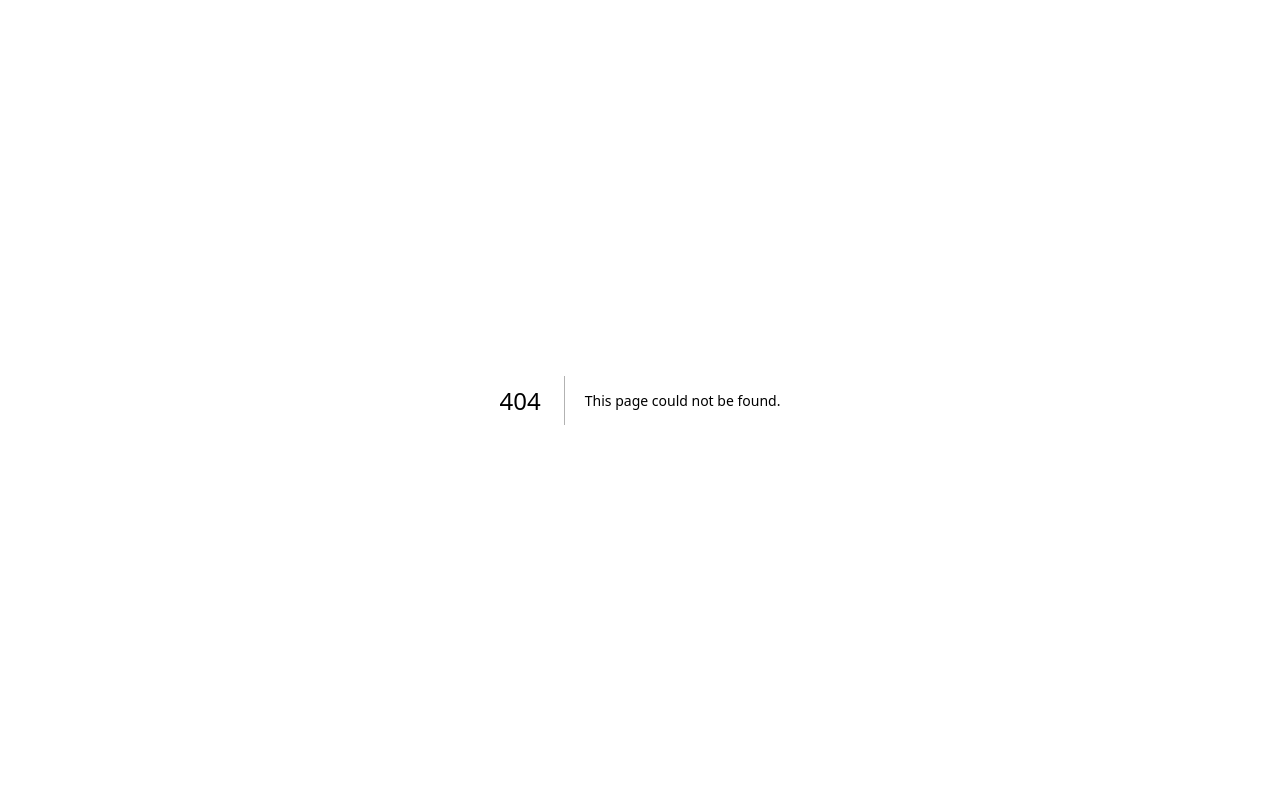
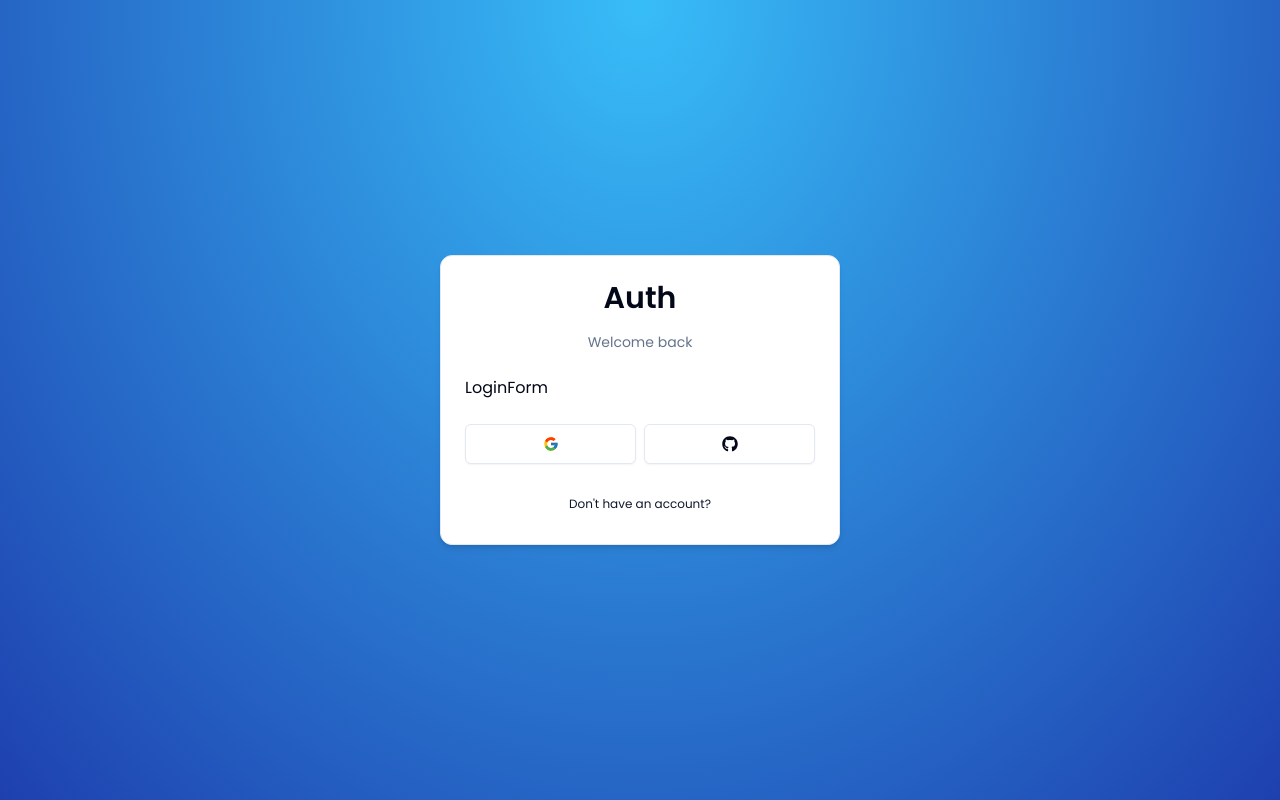
Before and after one commit to enzomachadodev/next-auth-toolkit, a Next.js app: page /auth/login in a window 1280 px wide. Before the commit this address had no page. Built offline with nearby package versions, Linux system fonts and the light colour scheme.

Commit message:
feat: create card wrapper component

```diff
--- a/package.json
+++ b/package.json
@@ -12,10 +12,10 @@
     "@radix-ui/react-slot": "^1.1.0",
     "class-variance-authority": "^0.7.0",
     "clsx": "^2.1.1",
-    "lucide-react": "^0.454.0",
     "next": "15.0.2",
     "react": "19.0.0-rc-02c0e824-20241028",
     "react-dom": "19.0.0-rc-02c0e824-20241028",
+    "react-icons": "^5.3.0",
     "tailwind-merge": "^2.5.4",
     "tailwindcss-animate": "^1.0.7"
   },
--- /dev/null
+++ b/src/app/auth/layout.tsx
@@ -0,0 +1,11 @@
+import React from "react";
+
+const AuthLayout = ({ children }: { children: React.ReactNode }) => {
+  return (
+    <div className="bg-blue-gradient flex h-full w-full items-center justify-center">
+      {children}
+    </div>
+  );
+};
+
+export default AuthLayout;
--- /dev/null
+++ b/src/app/auth/login/page.tsx
@@ -0,0 +1,7 @@
+import { LoginForm } from "@/components/auth/login-form";
+
+const LoginPage = () => {
+  return <LoginForm />;
+};
+
+export default LoginPage;
--- a/src/app/globals.css
+++ b/src/app/globals.css
@@ -72,3 +72,9 @@
     @apply bg-background font-sans text-foreground;
   }
 }
+
+@layer utilities {
+  .bg-blue-gradient {
+    @apply bg-[radial-gradient(ellipse_at_top,_var(--tw-gradient-stops))] from-sky-400 to-blue-800;
+  }
+}
--- a/src/app/page.tsx
+++ b/src/app/page.tsx
@@ -3,7 +3,7 @@
 
 export default function Home() {
   return (
-    <main className="from sky-400 flex h-full w-full items-center justify-center bg-[radial-gradient(ellipse_at_top,_var(--tw-gradient-stops))] from-sky-400 to-blue-800">
+    <main className="from sky-400 bg-blue-gradient flex h-full w-full items-center justify-center">
       <div className="space-y-6 text-center">
         <h1 className="text-6xl font-semibold text-white drop-shadow-md">
           Auth
--- /dev/null
+++ b/src/components/auth/back-button.tsx
@@ -0,0 +1,17 @@
+"use client";
+
+import Link from "next/link";
+import { Button } from "../ui/button";
+
+interface BackButtonProps {
+  href: string;
+  label: string;
+}
+
+export const BackButton = ({ href, label }: BackButtonProps) => {
+  return (
+    <Button variant="link" className="w-full font-normal" size="sm" asChild>
+      <Link href={href}>{label}</Link>
+    </Button>
+  );
+};
--- /dev/null
+++ b/src/components/auth/card-wrapper.tsx
@@ -0,0 +1,37 @@
+import { Card, CardContent, CardFooter, CardHeader } from "../ui/card";
+import { BackButton } from "./back-button";
+import { Header } from "./header";
+import { Social } from "./social";
+
+interface CardWrapperProps {
+  children: React.ReactNode;
+  headerLabel: string;
+  backButtonLabel: string;
+  backButtonHref: string;
+  showSocial?: boolean;
+}
+
+export const CardWrapper = ({
+  children,
+  headerLabel,
+  backButtonLabel,
+  backButtonHref,
+  showSocial,
+}: CardWrapperProps) => {
+  return (
+    <Card className="w-full max-w-[400px] shadow-md">
+      <CardHeader>
+        <Header label={headerLabel} />
+      </CardHeader>
+      <CardContent>{children}</CardContent>
+      {showSocial && (
+        <CardFooter>
+          <Social />
+        </CardFooter>
+      )}
+      <CardFooter>
+        <BackButton href={backButtonHref} label={backButtonLabel} />
+      </CardFooter>
+    </Card>
+  );
+};
--- /dev/null
+++ b/src/components/auth/header.tsx
@@ -0,0 +1,13 @@
+import { cn } from "@/lib/utils";
+
+interface HeaderProps {
+  label: string;
+}
+export const Header = ({ label }: HeaderProps) => {
+  return (
+    <header className="flex w-full flex-col items-center justify-center gap-y-4">
+      <h1 className={cn("text-3xl font-semibold")}> Auth</h1>
+      <p className="text-sm text-muted-foreground">{label}</p>
+    </header>
+  );
+};
--- /dev/null
+++ b/src/components/auth/login-form.tsx
@@ -0,0 +1,14 @@
+import { CardWrapper } from "./card-wrapper";
+
+export const LoginForm = () => {
+  return (
+    <CardWrapper
+      headerLabel="Welcome back"
+      backButtonLabel="Don't have an account?"
+      backButtonHref="/auth/register"
+      showSocial
+    >
+      LoginForm
+    </CardWrapper>
+  );
+};
--- /dev/null
+++ b/src/components/auth/social.tsx
@@ -0,0 +1,18 @@
+"use client";
+
+import { FcGoogle } from "react-icons/fc";
+import { FaGithub } from "react-icons/fa";
+import { Button } from "../ui/button";
+
+export const Social = () => {
+  return (
+    <div className="flex w-full items-center gap-x-2">
+      <Button className="w-full" variant="outline" size="lg" onClick={() => {}}>
+        <FcGoogle className="h-5 w-5" />
+      </Button>
+      <Button className="w-full" variant="outline" size="lg" onClick={() => {}}>
+        <FaGithub className="h-5 w-5" />
+      </Button>
+    </div>
+  );
+};
--- /dev/null
+++ b/src/components/ui/card.tsx
@@ -0,0 +1,76 @@
+import * as React from "react"
+
+import { cn } from "@/lib/utils"
+
+const Card = React.forwardRef<
+  HTMLDivElement,
+  React.HTMLAttributes<HTMLDivElement>
+>(({ className, ...props }, ref) => (
+  <div
+    ref={ref}
+    className={cn(
+      "rounded-xl border bg-card text-card-foreground shadow",
+      className
+    )}
+    {...props}
+  />
+))
+Card.displayName = "Card"
+
+const CardHeader = React.forwardRef<
+  HTMLDivElement,
+  React.HTMLAttributes<HTMLDivElement>
+>(({ className, ...props }, ref) => (
+  <div
+    ref={ref}
+    className={cn("flex flex-col space-y-1.5 p-6", className)}
+    {...props}
+  />
+))
+CardHeader.displayName = "CardHeader"
+
+const CardTitle = React.forwardRef<
+  HTMLDivElement,
+  React.HTMLAttributes<HTMLDivElement>
+>(({ className, ...props }, ref) => (
+  <div
+    ref={ref}
+    className={cn("font-semibold leading-none tracking-tight", className)}
+    {...props}
+  />
+))
+CardTitle.displayName = "CardTitle"
+
+const CardDescription = React.forwardRef<
+  HTMLDivElement,
+  React.HTMLAttributes<HTMLDivElement>
+>(({ className, ...props }, ref) => (
+  <div
+    ref={ref}
+    className={cn("text-sm text-muted-foreground", className)}
+    {...props}
+  />
+))
+CardDescription.displayName = "CardDescription"
+
+const CardContent = React.forwardRef<
+  HTMLDivElement,
+  React.HTMLAttributes<HTMLDivElement>
+>(({ className, ...props }, ref) => (
+  <div ref={ref} className={cn("p-6 pt-0", className)} {...props} />
+))
+CardContent.displayName = "CardContent"
+
+const CardFooter = React.forwardRef<
+  HTMLDivElement,
+  React.HTMLAttributes<HTMLDivElement>
+>(({ className, ...props }, ref) => (
+  <div
+    ref={ref}
+    className={cn("flex items-center p-6 pt-0", className)}
+    {...props}
+  />
+))
+CardFooter.displayName = "CardFooter"
+
+export { Card, CardHeader, CardFooter, CardTitle, CardDescription, CardContent }
```
Also changed, not shown: 1 other file (tests, documents, lock files or other folders).
